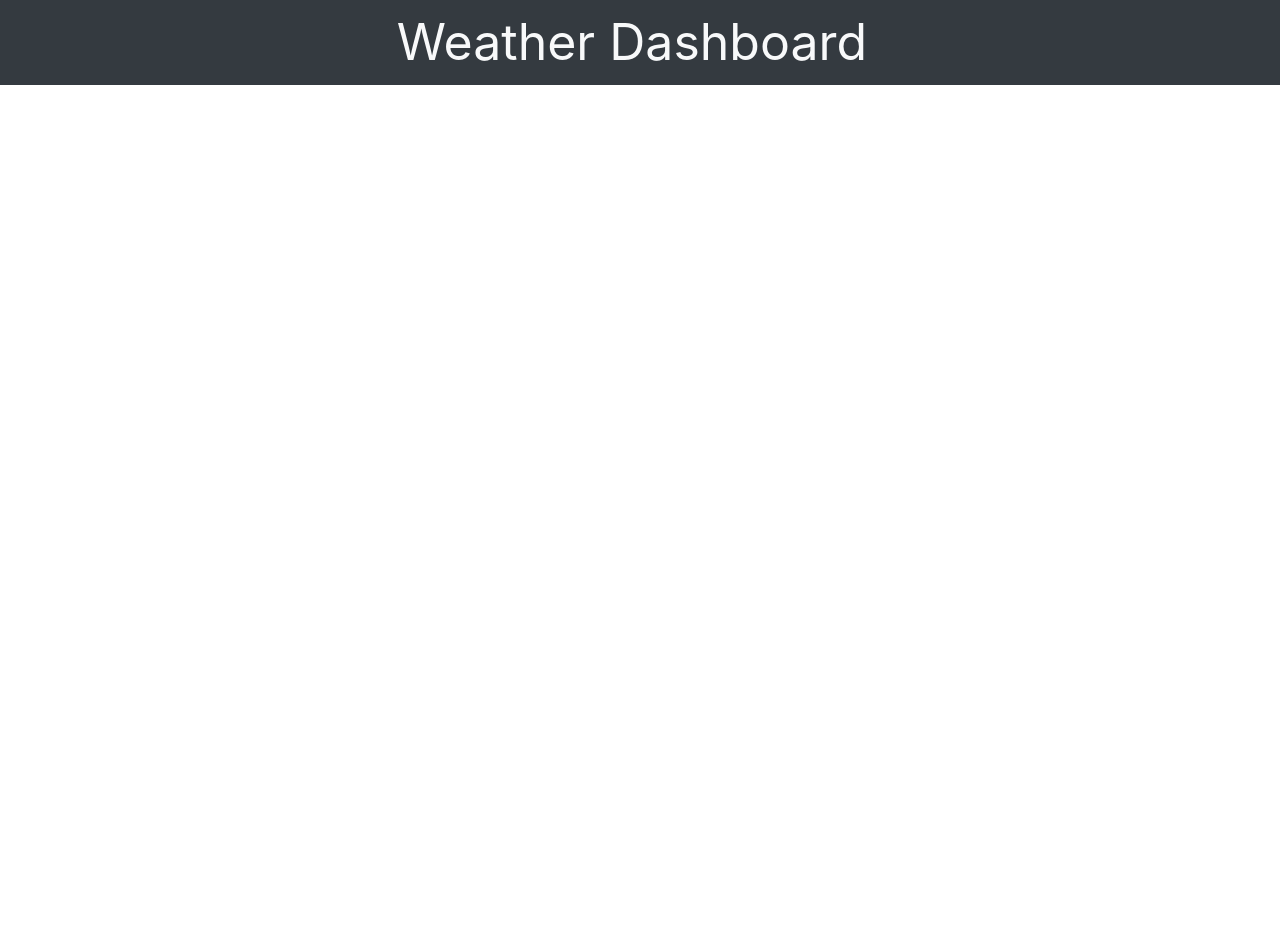
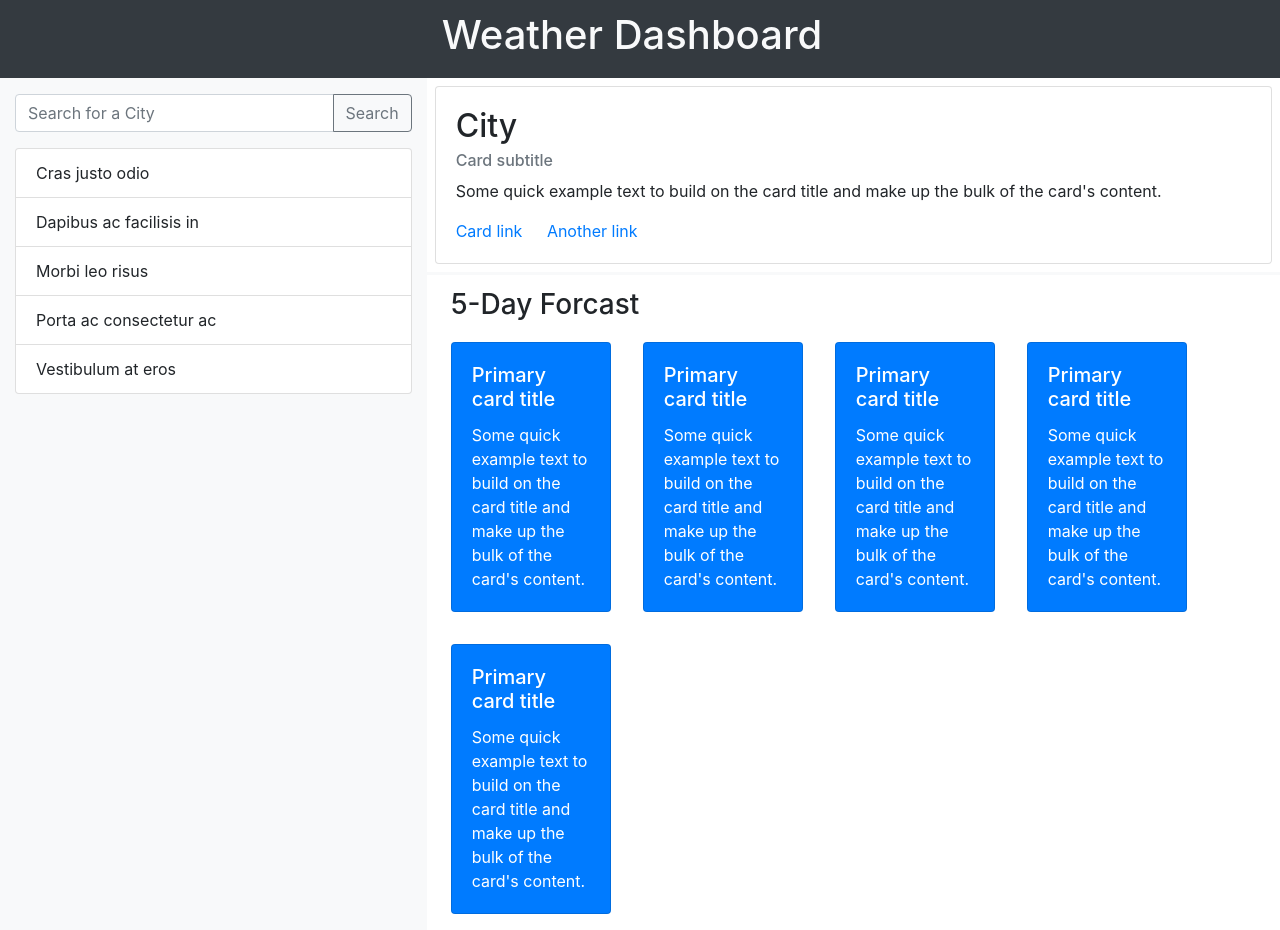
Before and after one commit to kingsleyramos/Weather-Dashboard, a plain HTML site: page index.html in a window 1280 px wide. Before the commit the page ends 800 px from the top, so only its background shows below. Drawn offline with nearby package versions, Linux system fonts and the light colour scheme.

Commit message:
Created basic layout with bootstrap components

```diff
--- a/index.html
+++ b/index.html
@@ -12,44 +12,101 @@
 </head>
 <body>
 
-<div class="container">
+<div class="container-fluid">
+
     <!-- Title -->
-    <div class="row">
-        <nav class="navbar fixed-top navbar-light bg-dark justify-content-center p-0">
-            <a class="navbar-brand" id="titleBar">Weather Dashboard</a>
-        </nav>
-    </div>
+    <nav class="navbar fixed-top navbar-light bg-dark p-0 justify-content-center">
+        <a class="navbar-brand h1" id="titleBar">Weather Dashboard</a>
+    </nav>
+
 
     <!-- Content -->
     <div class="row">
 
         <!-- Search and Search History -->
-        <div class="col-s-4">
+        <div class="col-md-4 bg-light pb-3">
 
+            <div class="input-group my-3">
+                <input type="text" class="form-control" placeholder="Search for a City" aria-label="Recipient's username" aria-describedby="button-addon2">
+                <div class="input-group-append">
+                    <button class="btn btn-outline-secondary" type="button" id="button-addon2">Search</button>
+                </div>
+            </div>
+
+            <ul class="list-group">
+                <li class="list-group-item">Cras justo odio</li>
+                <li class="list-group-item">Dapibus ac facilisis in</li>
+                <li class="list-group-item">Morbi leo risus</li>
+                <li class="list-group-item">Porta ac consectetur ac</li>
+                <li class="list-group-item">Vestibulum at eros</li>
+            </ul>
         </div>
 
+
         <!-- Weather Content -->
-        <div class="col-s-8">
+        <div class="col-md-8 m-0 p-0">
 
             <!-- Current weather -->
-            <div class="row">
+            <div class="row m-2">
+
+                <div class="card">
+                    <div class="card-body">
+                        <h2 class="card-title">City</h2>
+                        <h6 class="card-subtitle mb-2 text-muted">Card subtitle</h6>
+                        <p class="card-text">Some quick example text to build on the card title and make up the bulk of the card's content.</p>
+                        <a href="#" class="card-link">Card link</a>
+                        <a href="#" class="card-link">Another link</a>
+                    </div>
+                </div>
+
 
             </div>
 
-            <!-- 5-day Forcast -->
-            <div class="row">
+            <div class="mb-2" id="divider"></div>
 
+            <!-- 5-day Forcast Title -->
+            <div class="row mx-2">
+                <h3 class="ml-3">5-Day Forcast</h3>
+            </div>
+
+            <!-- 5-day Forcast Title -->
+            <div class="row mx-2">
+                <div class="card text-white bg-primary m-3" style="max-width: 10rem;">
+
+                    <div class="card-body">
+                        <h5 class="card-title">Primary card title</h5>
+                        <p class="card-text">Some quick example text to build on the card title and make up the bulk of the card's content.</p>
+                    </div>
+                </div>
+                <div class="card text-white bg-primary m-3" style="max-width: 10rem;">
+                    <div class="card-body">
+                        <h5 class="card-title">Primary card title</h5>
+                        <p class="card-text">Some quick example text to build on the card title and make up the bulk of the card's content.</p>
+                    </div>
+                </div>
+                <div class="card text-white bg-primary m-3" style="max-width: 10rem;">
+                    <div class="card-body">
+                        <h5 class="card-title">Primary card title</h5>
+                        <p class="card-text">Some quick example text to build on the card title and make up the bulk of the card's content.</p>
+                    </div>
+                </div>
+                <div class="card text-white bg-primary m-3" style="max-width: 10rem;">
+                    <div class="card-body">
+                        <h5 class="card-title">Primary card title</h5>
+                        <p class="card-text">Some quick example text to build on the card title and make up the bulk of the card's content.</p>
+                    </div>
+                </div>
+                <div class="card text-white bg-primary m-3" style="max-width: 10rem;">
+                    <div class="card-body">
+                        <h5 class="card-title">Primary card title</h5>
+                        <p class="card-text">Some quick example text to build on the card title and make up the bulk of the card's content.</p>
+                    </div>
+                </div>
             </div>
         </div>
     </div>
 
 
 
-
-</div>
-
-
-
-
 </body>
 </html>
--- a/style.css
+++ b/style.css
@@ -1,4 +1,26 @@
 #titleBar{
-    font-size: 50px;
+    font-size: 40px;
     color: #f8f9fa;
+    width: auto;
+    height: 70px;
 }
+
+body{
+    margin-top: 78px;
+}
+
+#currentWeather{
+    width: auto;
+}
+
+#divider{
+    border-bottom: 3px solid #f8f9fa;
+}
+
+.card{
+    width: 100%;
+}
+
+h3{
+    margin: 5px;
+}
```
